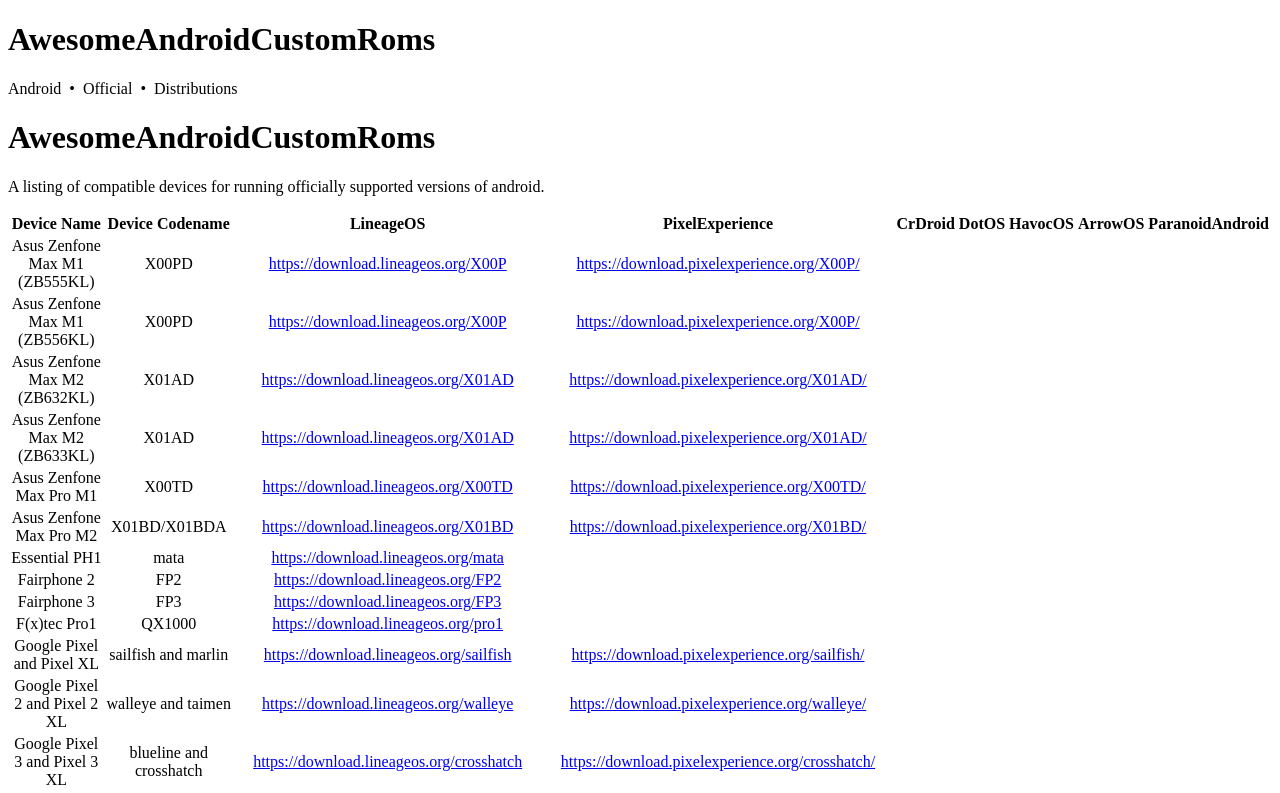
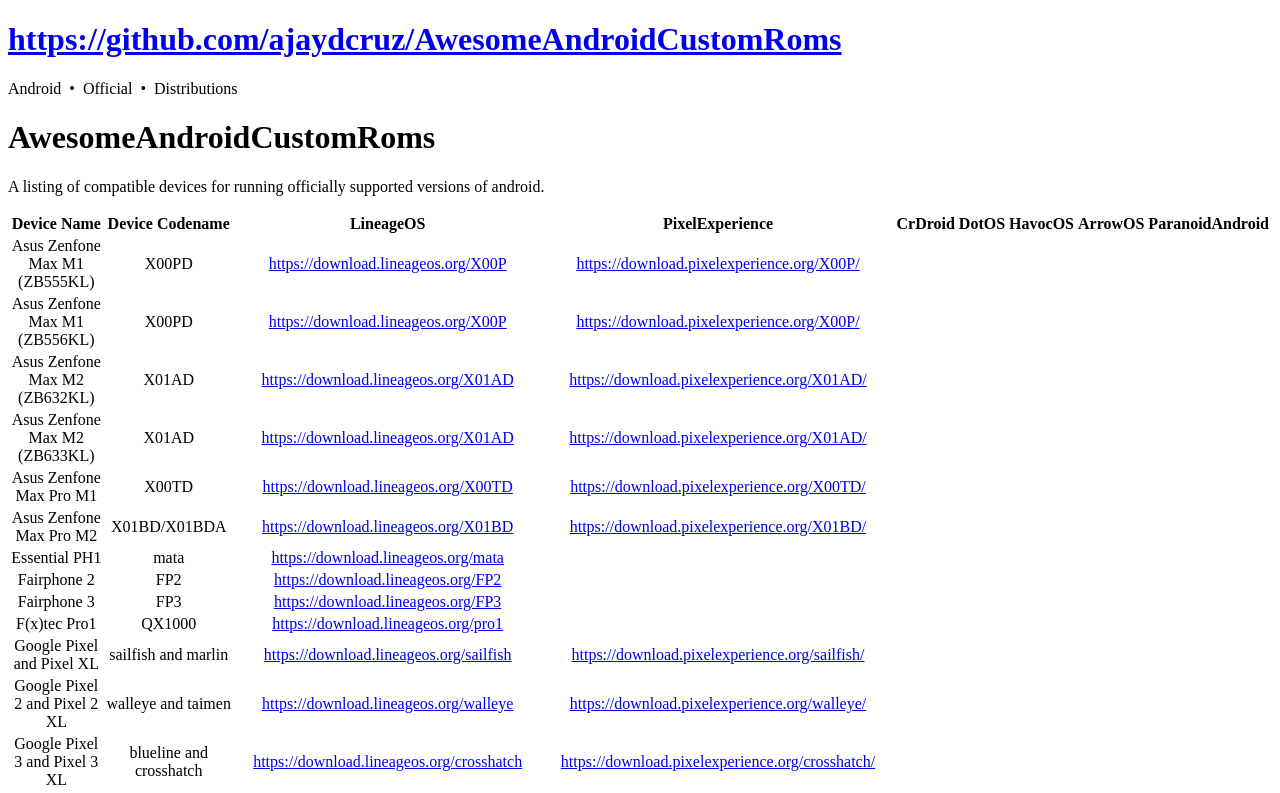
Before and after one commit to ajaydcruz/AwesomeAndroidCustomRoms, a plain HTML site: page index.html in a window 1280 px wide. Shown: the top 793 px of the page. Drawn offline with Linux system fonts and the light colour scheme.

Commit message:
Update index.html

```diff
--- a/index.html
+++ b/index.html
@@ -40,7 +40,7 @@
 
 				<!-- Header -->
 					<header id="header">
-						<h1>AwesomeAndroidCustomRoms</h1>
+						<h1><a href="https://github.com/ajaydcruz/AwesomeAndroidCustomRoms">https://github.com/ajaydcruz/AwesomeAndroidCustomRoms</a></h1>
 						<p>Android &nbsp;&bull;&nbsp; Official &nbsp;&bull;&nbsp; Distributions</p>
 						<nav>
 
```
